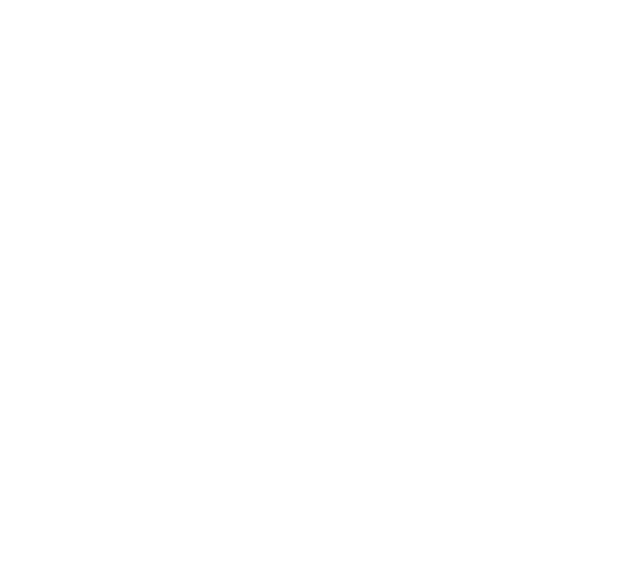
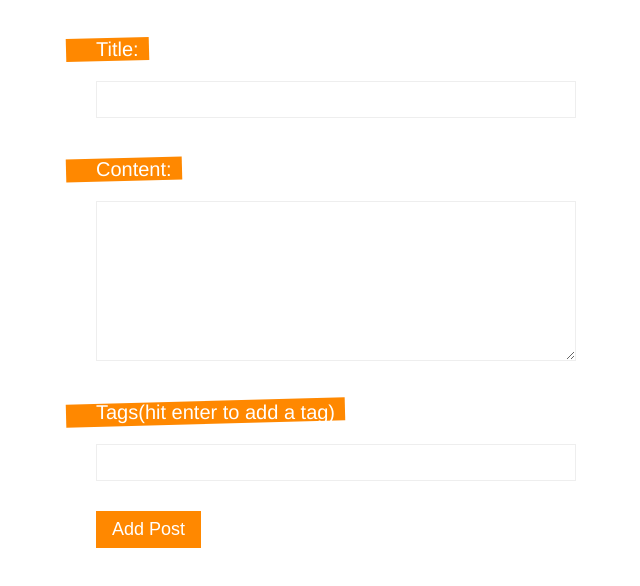
Before and after one commit to TairilKK/vue-journey, a Vue app in the folder dojo-blog/: page /create in a window 1280 px wide. Before the commit this address had no page. Shown: the top 586 px of the page, without its empty margins (304-944 px from the left). Built offline with nearby package versions, Linux system fonts and the light colour scheme.

Commit message:
add: create post

```diff
--- a/dojo-blog/data/db.json
+++ b/dojo-blog/data/db.json
@@ -1,16 +1,32 @@
 {
   "posts": [
     {
-      "id": 1,
+      "id": "1",
       "title": "welcome to the blog",
       "body": "Witaj na naszym blogu! Znajdziesz tu wiele ciekawych artykułów na temat programowania, nowych technologii oraz praktycznych porad dla początkujących i zaawansowanych. Naszym celem jest dzielenie się wiedzą oraz inspirowanie do nauki i rozwoju. Śledź nasze wpisy, aby być na bieżąco z najnowszymi trendami w świecie IT. Jeśli masz pytania lub sugestie, zostaw komentarz pod artykułem chętnie odpowiemy!",
-      "tags": ["webdev", "coding", "news"]
+      "tags": [
+        "webdev",
+        "coding",
+        "news"
+      ]
     },
     {
-      "id": 2,
+      "id": "2",
       "title": "top 5 CSS tips",
       "body": "Poznaj nasze top 5 wskazówek dotyczących CSS, które ułatwią Ci pracę z front-endem: 1) Używaj zmiennych CSS dla spójności kolorów i rozmiarów. 2) Korzystaj z Flexboxa i Grida do tworzenia responsywnych układów. 3) Minimalizuj nadmiarowe selektory i klasy. 4) Testuj wygląd na różnych urządzeniach i przeglądarkach. 5) Dokumentuj niestandardowe rozwiązania w kodzie. Dzięki tym poradom Twoje projekty będą bardziej czytelne i łatwiejsze w utrzymaniu.",
-      "tags": ["webdev", "coding", "css"]
+      "tags": [
+        "webdev",
+        "coding",
+        "css"
+      ]
+    },
+    {
+      "id": "39d7",
+      "title": "123",
+      "body": "123",
+      "tags": [
+        "ps"
+      ]
     }
   ]
 }
--- a/dojo-blog/src/router/index.js
+++ b/dojo-blog/src/router/index.js
@@ -1,3 +1,4 @@
+import CreateView from "@/views/CreateView.vue";
 import DetailsView from "@/views/DetailsView.vue";
 import { createRouter, createWebHistory } from "vue-router";
 import HomeView from "../views/HomeView.vue";
@@ -14,6 +15,11 @@ const routes = [
     component: DetailsView,
     props: true,
   },
+  {
+    path: "/create",
+    name: "Create",
+    component: CreateView,
+  },
 ];
 
 const router = createRouter({
--- /dev/null
+++ b/dojo-blog/src/views/CreateView.vue
@@ -0,0 +1,122 @@
+<template>
+  <div class="create">
+    <form @submit.prevent="handleSubmit">
+      <label for="title">Title:</label>
+      <input v-model="title" type="text" required />
+
+      <label for="content">Content:</label>
+      <textarea v-model="body" name="content" required> </textarea>
+
+      <label for="tag">Tags(hit enter to add a tag)</label>
+      <input
+        v-model="tag"
+        @keydown.enter.prevent="handleKeydown"
+        type="text"
+        name="tag"
+      />
+
+      <div v-for="tag in tags" :key="tag" class="pill">#{{ tag }}</div>
+      <button>Add Post</button>
+    </form>
+  </div>
+</template>
+
+<script>
+import router from "@/router";
+import { ref } from "vue";
+
+export default {
+  setup() {
+    const title = ref("");
+    const body = ref("");
+    const tag = ref("");
+    const tags = ref([]);
+    const handleKeydown = () => {
+      const t = tag.value.trim().replace(/\s/, "");
+      if (!tags.value.includes(t)) {
+        tags.value.push(t);
+      }
+      tag.value = "";
+    };
+    const handleSubmit = async () => {
+      const post = {
+        title: title.value,
+        body: body.value,
+        tags: tags.value,
+      };
+      await fetch("http://localhost:3000/posts", {
+        method: "POST",
+        headers: {
+          "Content-Type": "application/json",
+        },
+        body: JSON.stringify(post),
+      });
+
+      router.push("/");
+    };
+    return { title, body, tag, tags, handleKeydown, handleSubmit };
+  },
+};
+</script>
+
+<style>
+form {
+  max-width: 480px;
+  margin: 0 auto;
+  text-align: left;
+}
+
+input,
+textarea {
+  display: block;
+  margin: 10px 0;
+  width: 100%;
+  box-sizing: border-box;
+  padding: 10px;
+  border: 1px solid #eee;
+}
+textarea {
+  height: 160px;
+}
+
+label {
+  display: inline-block;
+  margin-top: 30px;
+  position: relative;
+  font-size: 20px;
+  color: white;
+  margin-bottom: 10px;
+}
+label::before {
+  content: "";
+  display: block;
+  width: 100%;
+  height: 100%;
+  background-color: #f80;
+  position: absolute;
+  z-index: -1;
+  padding-right: 40px;
+  left: -30px;
+  transform: rotateZ(-1.5deg);
+}
+
+button {
+  display: block;
+  margin-top: 30px;
+  background: #f80;
+  color: white;
+  border: none;
+  padding: 8px 16px;
+  font-size: 18px;
+}
+
+.pill {
+  display: inline-block;
+  margin: 10px 10px 0 0;
+  color: #444;
+  background: #ddd;
+  padding: 8px;
+  border-radius: 20px;
+  font-size: 14px;
+}
+</style>
```
